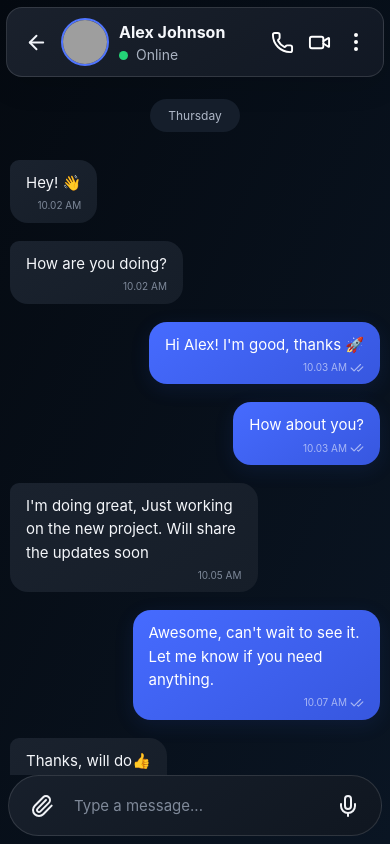
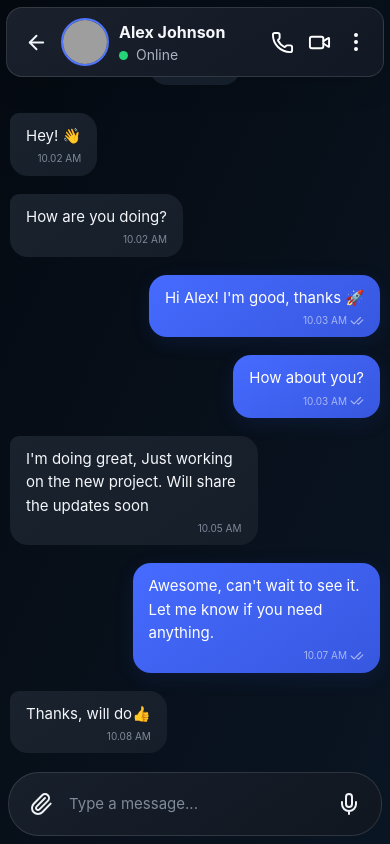
Before and after one commit to AdeolaBamisile/ChatFlow, a React (Vite) app in the folder frontend/: page /chat/1 in a window 390 px wide. Built offline with nearby package versions, Linux system fonts and the light colour scheme; grey boxes are pictures that could not be loaded.

Commit message:
Made some addition and edited somethings to the frontend

```diff
--- a/frontend/src/Components/ChatsSpecific/MessageBubble.tsx
+++ b/frontend/src/Components/ChatsSpecific/MessageBubble.tsx
@@ -7,11 +7,26 @@ interface BaseMessageBubbleProps {
   time: string;
   id: number;
   setReply: React.Dispatch<React.SetStateAction<string | null>>;
+  reply?: string | null;
 }
 
 interface SentMessageBubbleProps extends BaseMessageBubbleProps {
   seen: boolean;
 }
+
+const ReplyPreview = ({ reply }: { reply?: string | null }) => {
+  if (!reply) return null;
+
+  return (
+    <div className="message-reply-preview">
+      <div className="message-reply-bar" />
+      <div className="message-reply-content">
+        <span>Replying to</span>
+        <p>{reply}</p>
+      </div>
+    </div>
+  );
+};
 
 export const RecievedMessage = ({
   toggleMessageActions,
@@ -20,16 +35,18 @@ export const RecievedMessage = ({
   time,
   id,
   setReply,
+  reply,
 }: BaseMessageBubbleProps) => {
   return (
     <div className="message-row received">
       <div className="message-stack">
         <div className="message-bubble-wrapper">
           <div
-            className={`message-bubble received-bubble`}
+            className="message-bubble received-bubble"
             onClick={() => toggleMessageActions(id)}
           >
-            <span>{message}</span>
+            <ReplyPreview reply={reply} />
+            <span className="message-text">{message}</span>
             <small>{time}</small>
           </div>
 
@@ -39,7 +56,10 @@ export const RecievedMessage = ({
             <button
               className="bubble-action-btn"
               title="Reply"
-              onClick={() => setReply(message)}
+              onClick={(e) => {
+                e.stopPropagation();
+                setReply(message);
+              }}
             >
               <Reply size={15} />
             </button>
@@ -68,6 +88,7 @@ export const SentMessage = ({
   id,
   seen,
   setReply,
+  reply,
 }: SentMessageBubbleProps) => {
   return (
     <div className="message-row sent">
@@ -81,7 +102,7 @@ export const SentMessage = ({
               title="Reply"
               onClick={(e) => {
                 e.stopPropagation();
-                console.log(`Reply to ${id}`);
+                setReply(message);
               }}
             >
               <Reply size={15} />
@@ -89,7 +110,10 @@ export const SentMessage = ({
             <button
               className="bubble-action-btn"
               title="React"
-              onClick={() => setReply(message)}
+              onClick={(e) => {
+                e.stopPropagation();
+                console.log(`React to ${id}`);
+              }}
             >
               <Smile size={15} />
             </button>
@@ -99,7 +123,8 @@ export const SentMessage = ({
             className="message-bubble sent-bubble"
             onClick={() => toggleMessageActions(id)}
           >
-            <span>{message}</span>
+            <ReplyPreview reply={reply} />
+            <span className="message-text">{message}</span>
             <small>
               {time} {seen ? <CheckCheck size={14} /> : <Check size={14} />}
             </small>
--- a/frontend/src/Pages/Chats.tsx
+++ b/frontend/src/Pages/Chats.tsx
@@ -1,4 +1,4 @@
-import { useEffect, useState } from "react";
+import { useEffect, useRef, useState } from "react";
 import { useNavigate, useParams } from "react-router-dom";
 import {
   Send,
@@ -13,6 +13,8 @@ import {
   Phone,
   Video,
   ArrowLeft,
+  X,
+  Reply,
 } from "lucide-react";
 import type {
   Chat,
@@ -191,6 +193,7 @@ const Chats = () => {
   const [search, setSearch] = useState("");
   const [activeMessageId, setActiveMessageId] = useState<number | null>(null);
   const [reply, setReply] = useState<string | null>(null);
+  const messagesEndRef = useRef<HTMLDivElement | null>(null);
 
   const filterOptions: FilterOptions[] = ["All", "Unread", "Pinned", "Muted"];
 
@@ -221,6 +224,15 @@ const Chats = () => {
     setActiveMessageId((prev) => (prev === id ? null : id));
   };
 
+  // Keep the conversation anchored to the newest message. This also runs
+  // when a new reply/message is added so the latest content is always visible.
+  useEffect(() => {
+    messagesEndRef.current?.scrollIntoView({
+      behavior: "smooth",
+      block: "end",
+    });
+  }, [messages]);
+
   const sendMessage = () => {
     if (!message.trim()) return;
 
@@ -230,7 +242,7 @@ const Chats = () => {
     });
 
     const newMessage: NewSentMessage = {
-      id: message.length + 1,
+      id: messages.length + 1,
       message,
       time,
       reply,
@@ -238,12 +250,25 @@ const Chats = () => {
       seen: false,
     };
 
+    console.log(newMessage);
+
     setMessages(messages.concat(newMessage));
     setMessage("");
+    setReply(null);
   };
 
-  const handleKeyDown = (event: React.KeyboardEvent<HTMLInputElement>) => {
-    if (event.key === "Enter") {
+  const handleKeyDown = (event: React.KeyboardEvent<HTMLTextAreaElement>) => {
+    if (event.key !== "Enter") return;
+
+    // Phones/tablets in portrait should use Enter for a new line because
+    // their keyboards do not provide a Shift+Enter equivalent.
+    const isSmallScreen = window.matchMedia("(max-width: 800px)").matches;
+
+    if (isSmallScreen) return;
+
+    // Desktop/laptop: Enter sends, Shift+Enter creates a new line.
+    if (!event.shiftKey) {
+      event.preventDefault();
       sendMessage();
     }
   };
@@ -374,6 +399,7 @@ const Chats = () => {
                 time={message.time}
                 id={message.id}
                 setReply={setReply}
+                reply={message.reply}
               />
             ) : (
               <SentMessage
@@ -385,23 +411,51 @@ const Chats = () => {
                 id={message.id}
                 seen={message.seen}
                 setReply={setReply}
+                reply={message.reply}
               />
             ),
           )}
+          <div
+            ref={messagesEndRef}
+            className="messages-end"
+            aria-hidden="true"
+          />
         </div>
 
         {/* Message Composer */}
-        <div className="message-composer">
+        <div className={`message-composer ${reply ? "replying" : ""}`}>
+          {reply && (
+            <div className="reply-preview">
+              <div className="reply-preview-content">
+                <Reply size={17} />
+                <div>
+                  <span>Replying to message</span>
+                  <p>{reply}</p>
+                </div>
+              </div>
+
+              <button
+                className="reply-cancel-button"
+                title="Cancel reply"
+                aria-label="Cancel reply"
+                onClick={() => setReply(null)}
+              >
+                <X size={18} />
+              </button>
+            </div>
+          )}
+
+          <div className="composer-input-row">
             <button className="composer-button" title="Attach file">
               <Paperclip size={24} />
             </button>
 
-          <input
-            type="text"
+            <textarea
               value={message}
               onChange={(event) => setMessage(event.target.value)}
               onKeyDown={handleKeyDown}
               placeholder="Type a message..."
+              rows={1}
             />
 
             <div className="composer-actions">
@@ -411,10 +465,15 @@ const Chats = () => {
             </div>
 
             {message.trim() && (
-            <button className="send-button" onClick={sendMessage}>
+              <button
+                className="send-button"
+                onClick={sendMessage}
+                title="Send message"
+              >
                 <Send size={19} />
               </button>
             )}
+          </div>
         </div>
       </main>
 
--- a/frontend/src/Styles/Chats.css
+++ b/frontend/src/Styles/Chats.css
@@ -1404,3 +1404,241 @@
     border-radius: 32px;
   }
 }
+
+/* =========================================================
+   REPLY UI + MULTI-LINE MESSAGE COMPOSER
+   Added without changing the existing visual theme.
+========================================================= */
+
+.messages-end {
+  width: 1px;
+  height: 1px;
+  flex-shrink: 0;
+}
+
+.message-bubble .message-text {
+  white-space: pre-wrap;
+  overflow-wrap: anywhere;
+  word-break: break-word;
+}
+
+.message-reply-preview {
+  width: 100%;
+  display: flex;
+  align-items: stretch;
+  gap: 8px;
+  margin-bottom: 3px;
+  padding: 2px 0;
+  min-width: 0;
+}
+
+.message-reply-bar {
+  width: 3px;
+  flex: 0 0 3px;
+  border-radius: 4px;
+  background: rgba(255, 255, 255, 0.72);
+}
+
+.message-reply-content {
+  min-width: 0;
+  overflow: hidden;
+}
+
+.message-reply-content span {
+  display: block;
+  margin-bottom: 2px;
+  color: rgba(255, 255, 255, 0.62);
+  font-size: 10px;
+  font-weight: 650;
+}
+
+.message-reply-content p {
+  margin: 0;
+  color: rgba(255, 255, 255, 0.86);
+  font-size: 11px;
+  line-height: 1.35;
+  white-space: nowrap;
+  overflow: hidden;
+  text-overflow: ellipsis;
+}
+
+.received-bubble .message-reply-bar {
+  background: #6f91ff;
+}
+
+.received-bubble .message-reply-content span {
+  color: #8fa9ff;
+}
+
+.received-bubble .message-reply-content p {
+  color: #aeb8c8;
+}
+
+.message-composer {
+  position: relative;
+  flex-direction: column;
+  align-items: stretch;
+  gap: 0;
+  padding: 8px 13px;
+}
+
+.reply-preview {
+  width: 100%;
+  min-width: 0;
+  display: flex;
+  align-items: center;
+  justify-content: space-between;
+  gap: 12px;
+  padding: 7px 5px 9px;
+  margin-bottom: 1px;
+  border-bottom: 1px solid rgba(255, 255, 255, 0.08);
+}
+
+.reply-preview-content {
+  min-width: 0;
+  display: flex;
+  align-items: center;
+  gap: 10px;
+  overflow: hidden;
+  color: #7d9aff;
+}
+
+.reply-preview-content > svg {
+  flex: 0 0 auto;
+}
+
+.reply-preview-content > div {
+  min-width: 0;
+}
+
+.reply-preview-content span {
+  display: block;
+  color: #86a2ff;
+  font-size: 11px;
+  font-weight: 650;
+  margin-bottom: 2px;
+}
+
+.reply-preview-content p {
+  margin: 0;
+  color: #b6c0cf;
+  font-size: 12px;
+  line-height: 1.35;
+  white-space: nowrap;
+  overflow: hidden;
+  text-overflow: ellipsis;
+}
+
+.reply-cancel-button {
+  width: 32px;
+  height: 32px;
+  flex: 0 0 32px;
+  display: flex;
+  align-items: center;
+  justify-content: center;
+  border-radius: 50%;
+  background: transparent;
+  color: #aab4c4;
+  transition: background 0.2s ease, color 0.2s ease;
+}
+
+.reply-cancel-button:hover {
+  background: rgba(255, 255, 255, 0.08);
+  color: white;
+}
+
+.composer-input-row {
+  width: 100%;
+  min-width: 0;
+  min-height: 48px;
+  display: flex;
+  align-items: center;
+  gap: 12px;
+}
+
+.message-composer textarea {
+  flex: 1;
+  min-width: 0;
+  width: 100%;
+  min-height: 24px;
+  max-height: 120px;
+  resize: none;
+  overflow-y: auto;
+  border: none;
+  outline: none;
+  background: transparent;
+  color: white;
+  font-family: inherit;
+  font-size: 15px;
+  line-height: 1.45;
+  padding: 3px 0;
+  scrollbar-width: thin;
+  scrollbar-color: #293344 transparent;
+}
+
+.message-composer textarea::-webkit-scrollbar {
+  width: 4px;
+}
+
+.message-composer textarea::-webkit-scrollbar-thumb {
+  background: #293344;
+  border-radius: 10px;
+}
+
+.message-composer textarea::placeholder {
+  color: #7f8999;
+}
+
+.light-mode .message-composer textarea {
+  color: #11151d;
+}
+
+.light-mode .message-composer textarea::placeholder {
+  color: #7a8392;
+}
+
+.light-mode .reply-preview {
+  border-bottom-color: rgba(17, 21, 29, 0.09);
+}
+
+.light-mode .reply-preview-content p {
+  color: #687182;
+}
+
+.light-mode .reply-cancel-button {
+  color: #657083;
+}
+
+.light-mode .message-reply-content span {
+  color: #64708a;
+}
+
+.light-mode .message-reply-content p {
+  color: #526078;
+}
+
+@media (max-width: 800px) {
+  .message-composer {
+    padding: 7px 12px;
+    border-radius: 31px;
+  }
+
+  .composer-input-row {
+    min-height: 48px;
+    gap: 8px;
+  }
+
+  .message-composer textarea {
+    max-height: 110px;
+    font-size: 15px;
+  }
+
+  .reply-preview {
+    padding-top: 5px;
+    padding-bottom: 7px;
+  }
+
+  .reply-preview-content p {
+    max-width: 62vw;
+  }
+}
```
Lines whose indentation alone changed are shown as unchanged.
